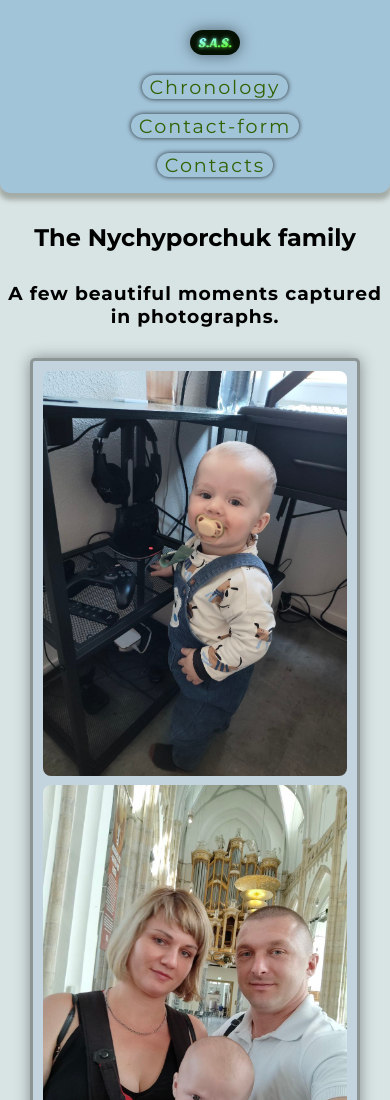
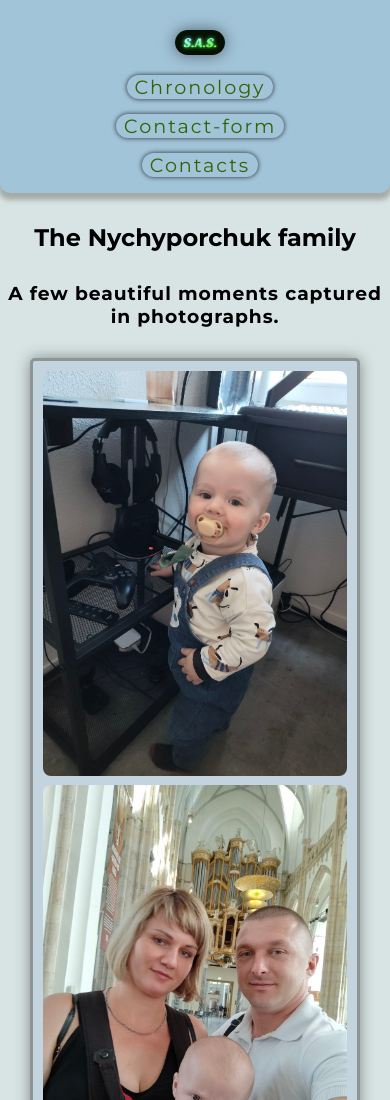
Before and after one commit to Slava90UK/Family-Nychyporchuk, a plain HTML site: page index.html in a window 390 px wide. Shown: the top 1100 px of the page. Drawn offline with Linux system fonts and the light colour scheme; a web font is replaced by a local one.

Commit message:
Update style.css

```diff
--- a/style.css
+++ b/style.css
@@ -290,6 +290,7 @@ strong {
   .navigation-list {
     flex-wrap: wrap;
     justify-content: center;
+    gap:40px;
   }
 
   .form-container {
@@ -318,6 +319,7 @@ strong {
   .navigation-list {
     flex-direction: column;
     gap: 15px;
+     margin-right: 30px;
   }
 
   .logo {
```
